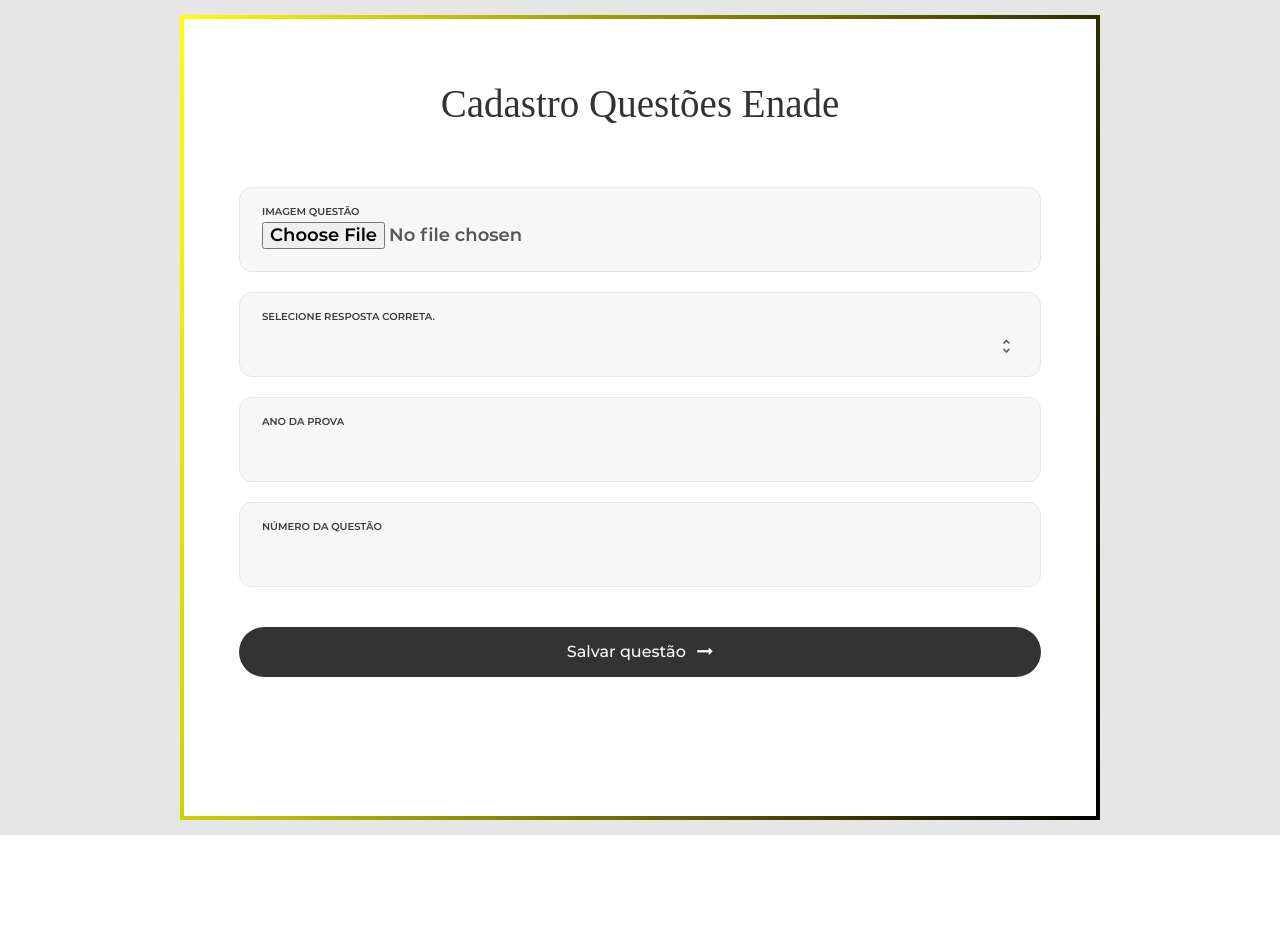
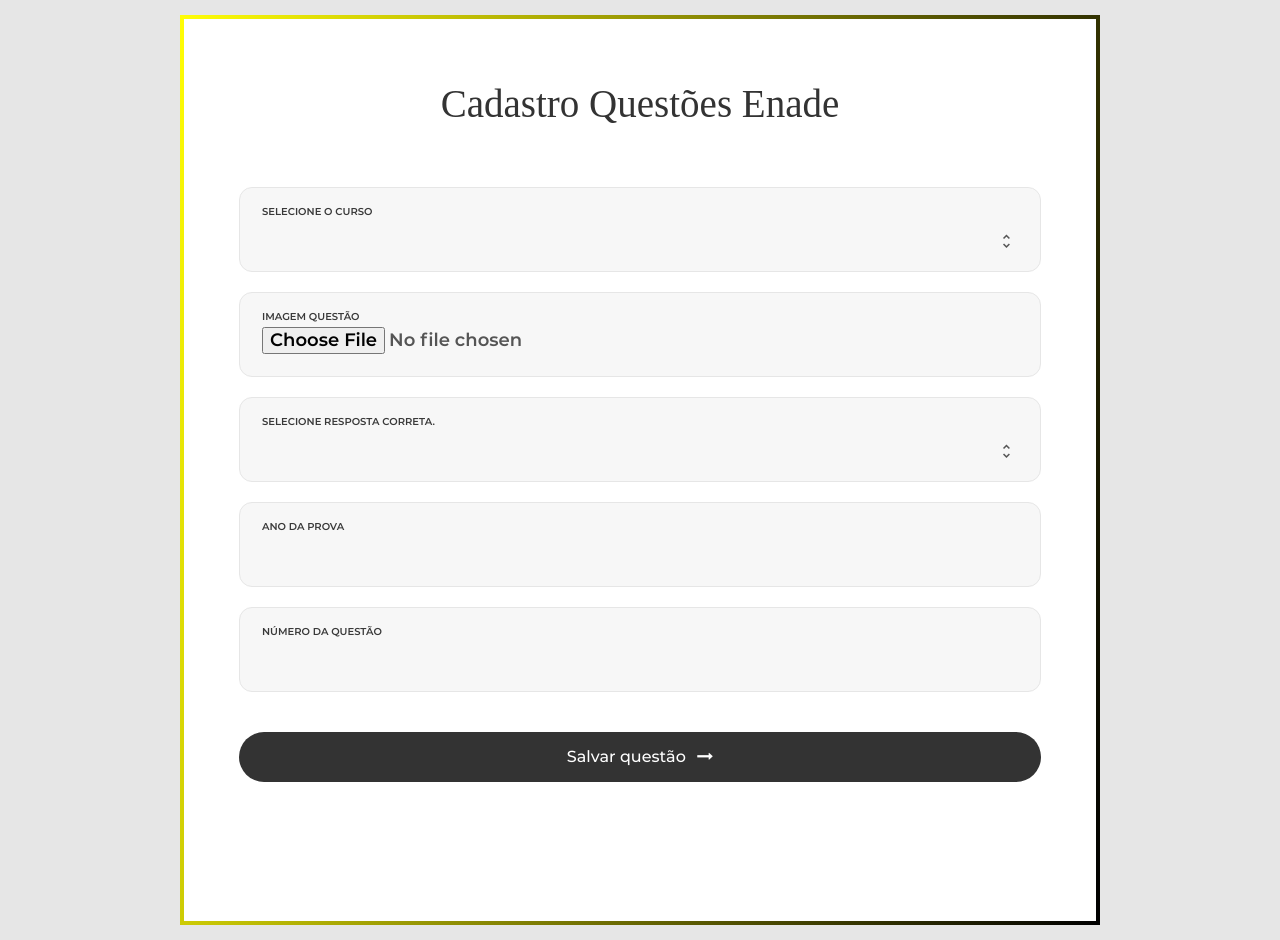
Before and after one commit to albertrein/cc-enade, a PHP site: page /captura_de_questoes/ in a window 1280 px wide. Before the commit the page ends 835 px from the top, so only its background shows below. Run offline with PHP 8.4, Linux system fonts and the light colour scheme; some libraries are stand-ins or nearby versions; some web fonts are replaced.

Commit message:
Inserting questions custom name table.

```diff
--- a/www/captura_de_questoes/Controller/SalvaPergunta.php
+++ b/www/captura_de_questoes/Controller/SalvaPergunta.php
@@ -11,16 +11,16 @@ if(!isset($_FILES['imagem']['name'])){
 	die('<h1>REFAZER -> Imagem não informada</h1>');
 }
 
-
+//die(var_dump($_POST));
 require '../Model/CadastroPerguntas.php';
-$cadastroPerguntalModel = new CadastroPerguntas();
+$cadastroPerguntalModel = new CadastroPerguntas($_POST['curso']);
 
 if($retorno = $cadastroPerguntalModel->salvarPergunta($_POST)){
 	$retorno =  mysqli_fetch_assoc($retorno)["id"];
 
 	$extensaoArquivo = explode(".",$_FILES['imagem']['name']);
 
-	move_uploaded_file($_FILES['imagem']['tmp_name'], '../imagens_questoes/'.$retorno.".".$extensaoArquivo[1]);
+	move_uploaded_file($_FILES['imagem']['tmp_name'], $_SERVER['DOCUMENT_ROOT'].'/imagens_questoes/tads/'.$retorno.".".$extensaoArquivo[1]);
 
 	die('Salvo!');
 }
--- a/www/captura_de_questoes/index.php
+++ b/www/captura_de_questoes/index.php
@@ -34,10 +34,24 @@
 
     <div class="container-contact100">
         <div class="wrap-contact100">
-            <form id="formulario" enctype="multipart/form-data" class="contact100-form validate-form" action="/Controller/SalvaPergunta.php" method="POST">
+            <form id="formulario" enctype="multipart/form-data" class="contact100-form validate-form" action="./Controller/SalvaPergunta.php" method="POST">
                 <span class="contact100-form-title">
                     Cadastro Questões Enade
                 </span>
+
+                <div require="true" class="wrap-input100 input100-select bg1" >
+                    <span class="label-input100">Selecione o Curso</span>
+                    <div>
+                        <select class="js-select2" name="curso" id="curso">
+                            <option value="" selected></option>
+                            <option value="questoes">Ciência da computação</option>
+                            <option value="tads">Análise e desenvolvimento de sistemas</option>
+                        </select>
+                        <div class="dropDownSelect2"></div>
+                    </div>
+                </div>
+
+
 
                 <div class="wrap-input100 validate-input bg1">
                     <span class="label-input100">Imagem Questão</span>
@@ -123,7 +137,12 @@
             });
         })
 
-    </script>
+        </script>
+        <script>
+            //$('curso').val('tads');
+               /*let elementoCurso = document.getElementById('curso');
+            elementoCurso.value = "tads";*/
+            </script>
 <!--===============================================================================================-->
     <script src="vendor/daterangepicker/moment.min.js"></script>
     <script src="vendor/daterangepicker/daterangepicker.js"></script>
@@ -156,34 +175,17 @@
     </script>
 <!--===============================================================================================-->
     <script src="js/main.js"></script>
-<html>
-<head>
+    <script type="text/javascript">
+        document.getElementById('select2-curso-container').addEventListener('DOMSubtreeModified', (element) =>{
+            localStorage.setItem('curso',document.getElementById('curso').value);
+        });
 
-</head>
-<body>
-  <div id="my-signin2"></div>
-  <script>
-    function onSuccess(googleUser) {
-      console.log('Logged in as: ' + googleUser.getBasicProfile().getName());
-    }
-    function onFailure(error) {
-      console.log(error);
-    }
-    function renderButton() {
-      gapi.signin2.render('my-signin2', {
-        'scope': 'profile email',
-        'width': 240,
-        'height': 50,
-        'longtitle': true,
-        'theme': 'dark',
-        'onsuccess': onSuccess,
-        'onfailure': onFailure
-      });
-    }
-  </script>
-
-  <script src="https://apis.google.com/js/platform.js?onload=renderButton" async defer></script>
+        if (localStorage.ano !== undefined){
+            let curso = document.getElementById('curso');
+            curso.value = localStorage.curso;
+            let textSelectedItem = curso.options[curso.selectedIndex].text;
+            document.getElementById('select2-curso-container').textContent = textSelectedItem;
+        }
+    </script>
 </body>
 </html>
-</body>
-</html>
```
Also changed, not shown: www/captura_de_questoes/Model/CadastroPerguntas.php (+6 -4 lines), www/src/Model/Questionario.php (+14 -12 lines).
